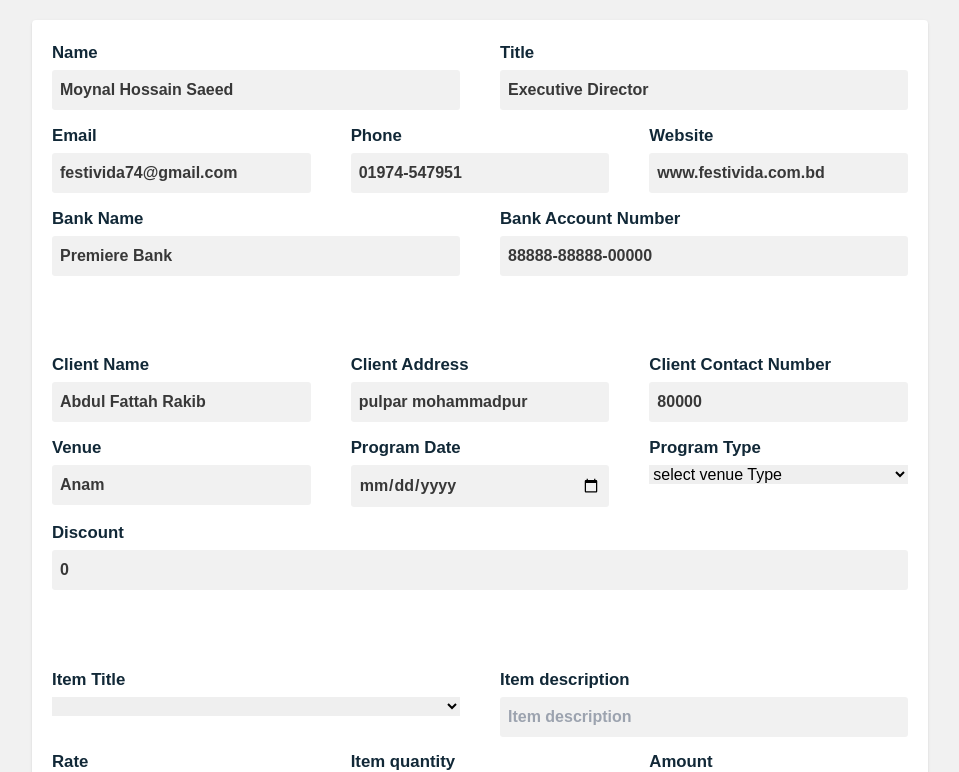
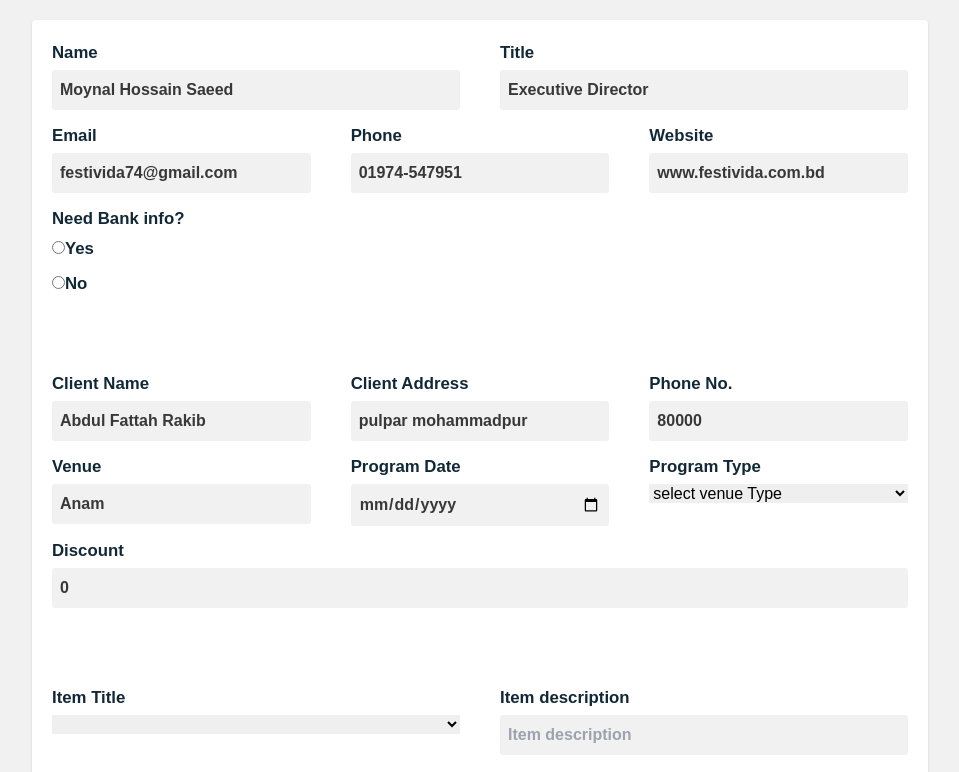
Before and after one commit to rikitoaf/inovice, a React (Create React App) app: page / in a window 1280 px wide. Shown: the top 772 px of the page, without its empty margins (160-1119 px from the left). Built offline with nearby package versions, Linux system fonts and the light colour scheme.

Commit message:
updated data

```diff
--- a/src/App.js
+++ b/src/App.js
@@ -23,7 +23,10 @@ function App() {
     window.print()
   }
 
+  const [branchname, setBranchName] = useState("Dhanmondi")
+  const [bankroutenumber, setBankRouteNumber] = useState("88888-88888-00000")
 
+  const [showField, setShowField] = useState(false);
   const [name, setName] = useState("Moynal Hossain Saeed")
   const [address, setAddress] = useState("Executive Director")
   const [email, setEmail] = useState("festivida74@gmail.com")
@@ -54,6 +57,10 @@ function App() {
   const isMediumScreen = useMediaQuery('(min-width:601px)');
 
   const componentRef = useRef()
+
+  const handleRadioChange = (event) => {
+    setShowField(event.target.value === 'yes');
+  };
 
     function handleChange(e) {
       console.log(e.target.files);
@@ -89,7 +96,7 @@ function App() {
 
 
       <Notes notes = {notes}/>
-      <Footer name={name} address= {address} website = {website} email = {email} phone = {phone} bankname = {bankname} bankaccountnumber= {bankaccountnumber}  clientname = {clientname} />
+      <Footer name={name} address= {address} website = {website} email = {email} phone = {phone} bankname = {bankname} bankaccountnumber= {bankaccountnumber} branchname = {branchname} bankroutenumber = {bankroutenumber}  clientname = {clientname} showField = {showField} />
 
 
       </div>
@@ -147,7 +154,31 @@ function App() {
         </article>
 
 
-        <article className="md:grid grid-cols-2 gap-10">
+        <article className="md:grid grid-cols-2 gap-3">
+            <div className='flex flex-col'>
+           <label htmlFor="Bank Information"> Need Bank info?</label>
+            <label>
+
+          <input
+            type="radio"
+            name="toggleField"
+            value="yes"
+            onChange={handleRadioChange}
+          />
+          Yes
+        </label>
+        <label>
+          <input
+            type="radio"
+            name="toggleField"
+            value="no"
+            onChange={handleRadioChange}
+          />
+          No
+        </label>
+            </div>
+            {showField && (
+              <>
         <div className="flex flex-col">
           <label htmlFor="bankname">  Bank Name</label>
           <input type="text" name = "text" id = "bankname" placeholder=' Bank Name' autoComplete='off'
@@ -158,6 +189,18 @@ function App() {
           <input type="text" name = "text" id = "bankaccountnumber" placeholder=' Bank Account Number' autoComplete='off'
           value={bankaccountnumber} onChange={(e) => setBankAccountNumber(e.target.value)}/>
         </div>
+        <div className="flex flex-col">
+          <label htmlFor="BankBranchName ">  Branch Name</label>
+          <input type="text" name = "text" id = "branchname" placeholder=' Branch Name' autoComplete='off'
+          value={branchname} onChange={(e) => setBranchName(e.target.value)}/>
+        </div>
+        <div className="flex flex-col">
+          <label htmlFor="BankRouteNumber ">  Bank Route Number</label>
+          <input type="text" name = "text" id = "RouteNumber" placeholder=' Route Number' autoComplete='off'
+          value={bankroutenumber} onChange={(e) => bankroutenumber(e.target.value)}/>
+        </div>
+              </>
+            )}
 
         </article>
 
@@ -178,7 +221,7 @@ function App() {
 
           <div className="flex flex-col">
 
-            <label htmlFor="clientPhone"> Client Contact Number</label>
+            <label htmlFor="clientPhone"> Phone No.</label>
             <input type="text" name = "clientPhone" id = "clientPhone" placeholder=' clientPhone' autoComplete='off'
             value={clientPhone} onChange={(e) => setClientPhone(e.target.value)}/>
 
--- a/src/components/Bill.js
+++ b/src/components/Bill.js
@@ -3,8 +3,6 @@ import React from 'react'
 export default function Bill( {total, discount}) {
     const numberToWords  = require('number-to-words');
                  let inWords = numberToWords.toWords(total)
-
-      console.log (discount);
 
   return (
     <>
```
